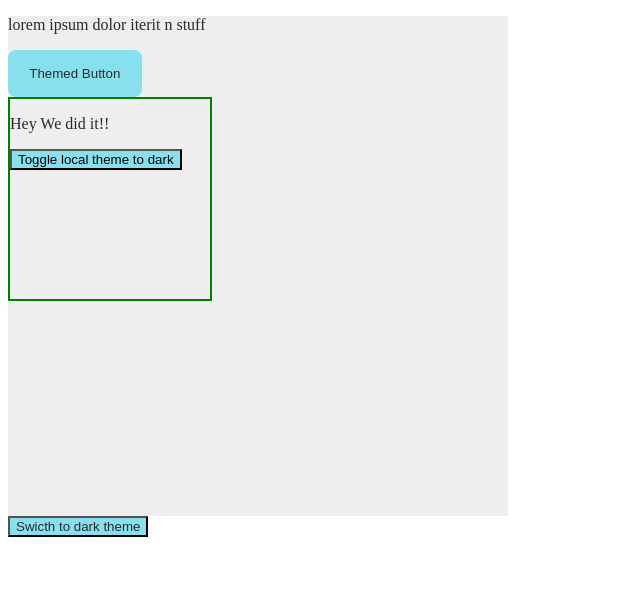
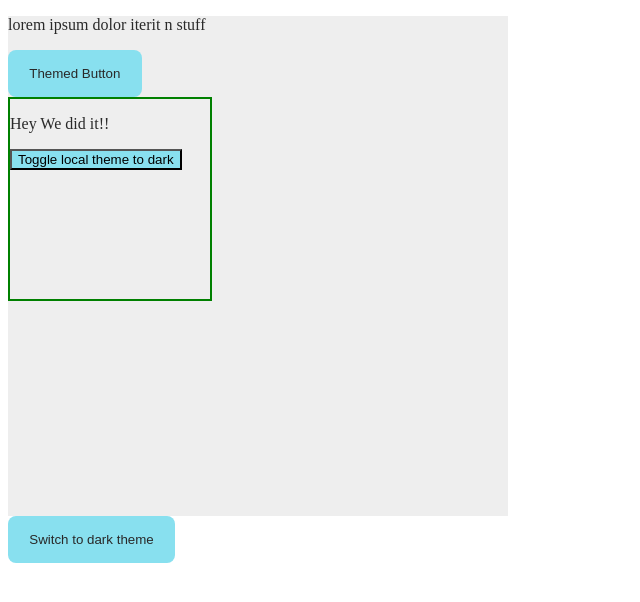
Before and after one commit to STEPHEN5576/Context-Theme-Toggler---Context-API-Intro-React-Context-API-Using-the-React-Co---kbd5p7ru39v5, a React app: page / in a window 1280 px wide. Shown: the top 602 px of the page, without its empty margins (0-640 px from the left). Built offline with nearby package versions, Linux system fonts and the light colour scheme.

Commit message:
Update ThemeToggleButton.js

```diff
--- a/src/components/ThemeToggleButton.js
+++ b/src/components/ThemeToggleButton.js
@@ -1,4 +1,5 @@
 import React, { useContext } from "react";
+
 import { ThemeContext } from "./ThemeProvider";
 
 const ThemeToggleButton = () => {
@@ -7,9 +8,9 @@ const ThemeToggleButton = () => {
   return (
     <button
       id="global-theme-toggler"
-      className={`btn-${theme} txt-${theme}`}
+      className={`btn btn-${theme} txt-${theme}`}
       onClick={toggleTheme}
-    >{`Swicth to ${theme == "light" ? "dark" : "light"} theme`}</button>
+    >{`Switch to ${theme=='light'? 'dark': 'light'} theme`}</button>
   );
 };
 export { ThemeToggleButton };
```
